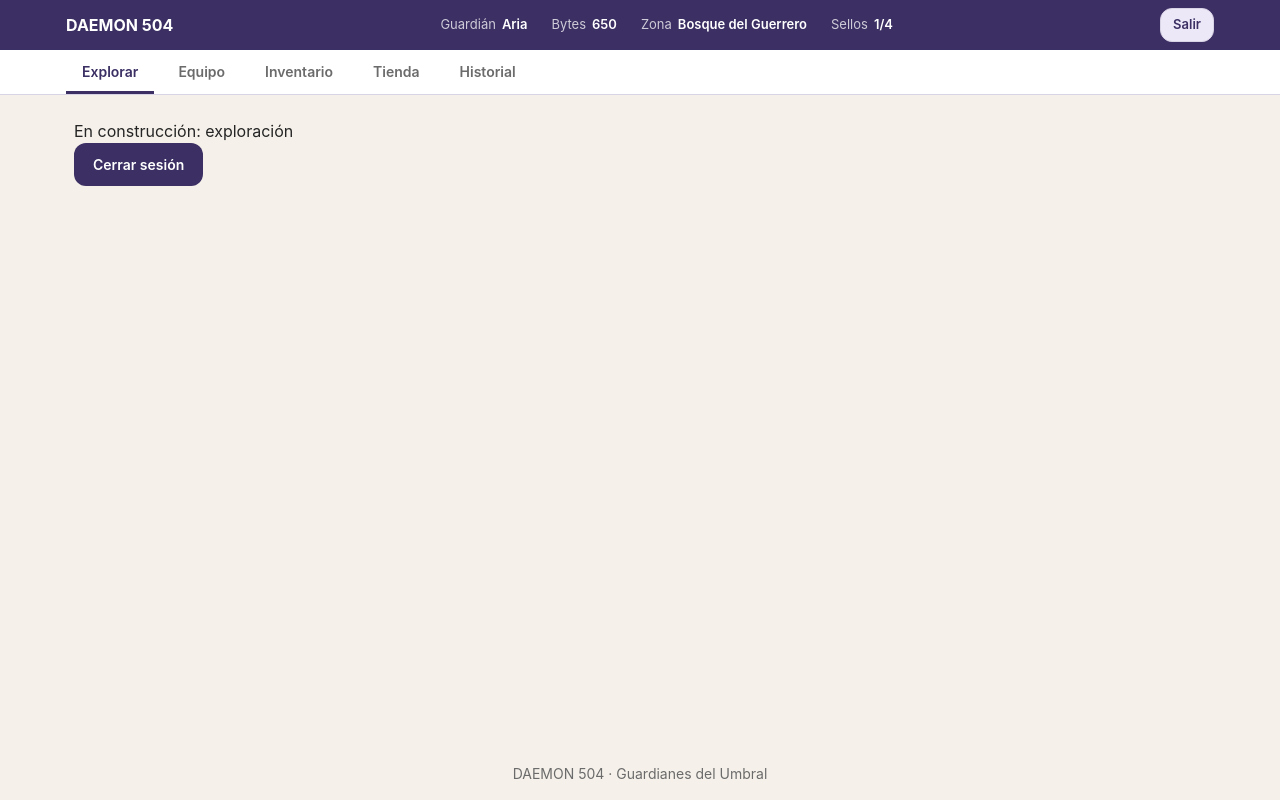
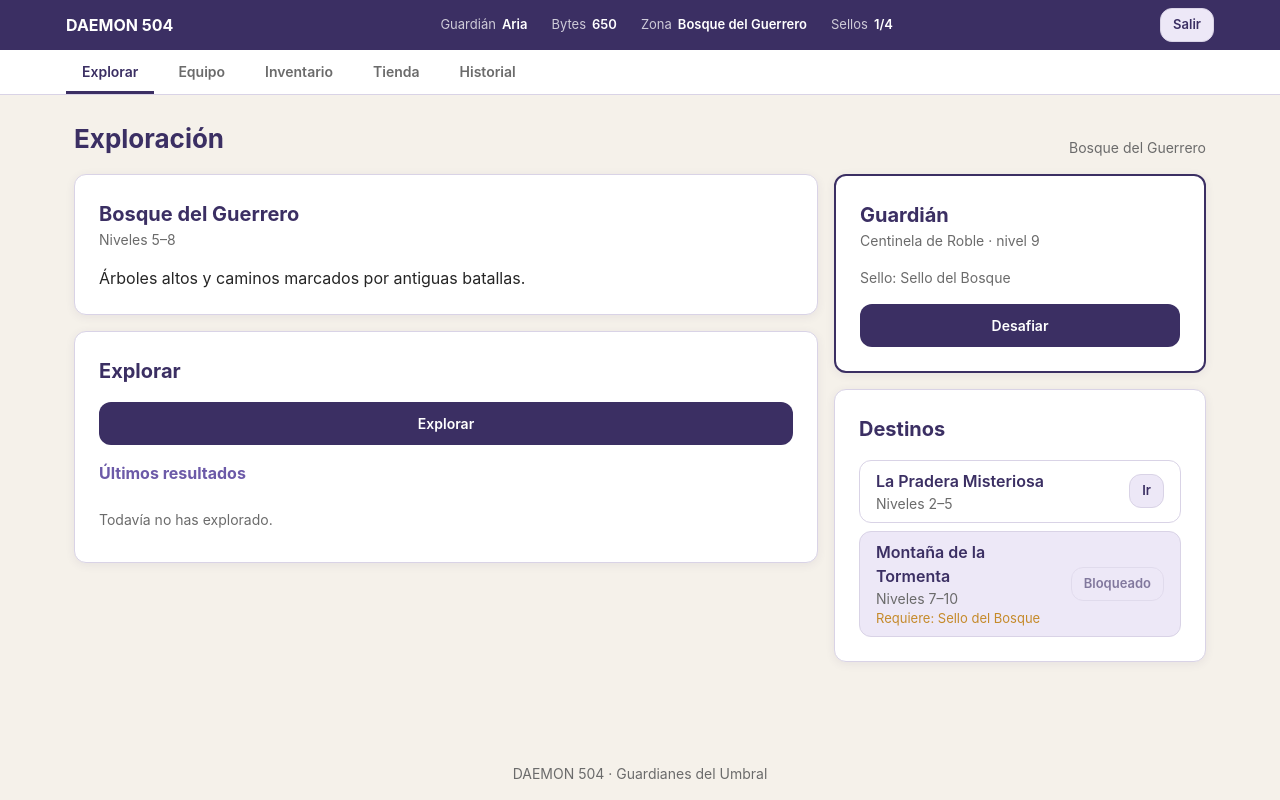
Before and after one commit to Gyulianamr/daemon-504, a React (Vite) app in the folder frontend/: page /exploracion in a window 1280 px wide. Built offline with nearby package versions, Linux system fonts and the light colour scheme.

Commit message:
feat(exploracion): pantalla principal de exploración

```diff
--- /dev/null
+++ b/frontend/src/css/exploracion.css
@@ -0,0 +1,25 @@
+.exploracion {
+  display: grid;
+  grid-template-columns: 1fr;
+  gap: var(--espacio-2);
+}
+
+.exploracion__principal,
+.exploracion__lateral {
+  display: flex;
+  flex-direction: column;
+  gap: var(--espacio-2);
+  min-width: 0;
+}
+
+.exploracion__vencido {
+  font-weight: 700;
+  color: var(--color-exito);
+}
+
+@media (min-width: 900px) {
+  .exploracion {
+    grid-template-columns: 2fr 1fr;
+    align-items: start;
+  }
+}
--- a/frontend/src/pages/Exploracion.jsx
+++ b/frontend/src/pages/Exploracion.jsx
@@ -1,17 +1,136 @@
-/* ═══════════════════════════════════════════════════════════════════
- * ESQUELETO (lo sube Genesis Medina en la tarea A2-01)
- * Lo reemplaza: Jenifer Padilla en la tarea A2-12
- * ═══════════════════════════════════════════════════════════════════ */
+import { useState } from 'react';
+import { useNavigate } from 'react-router-dom';
+import { obtenerZonaActual, moverA } from '../js/servicios/mundo.js';
+import { desafiarGuardian } from '../js/servicios/combate.js';
+import { useCargar } from '../js/utils/useCargar.js';
+import { useSesion } from '../js/sesion/SesionContext.jsx';
 import Boton from '../components/Boton.jsx';
-import { useSesion } from '../js/sesion/SesionContext.jsx';
+import Cargando from '../components/Cargando.jsx';
+import Destinos from '../components/Destinos.jsx';
+import Mensaje from '../components/Mensaje.jsx';
+import PanelExploracion from '../components/PanelExploracion.jsx';
+import Tarjeta from '../components/Tarjeta.jsx';
+import '../css/exploracion.css';
 
 export default function Exploracion() {
-  const { cerrarSesion } = useSesion();
+  const navegar = useNavigate();
+  const { refrescar } = useSesion();
+  const { datos, cargando, error, recargar } = useCargar(obtenerZonaActual);
+  const [ocupado, setOcupado] = useState(false);
+  const [aviso, setAviso] = useState('');
+
+
+  if (cargando && !datos) return <Cargando />;
+  if (error && !datos) return <Mensaje tipo="error">{error.message}</Mensaje>;
+
+  const { zona, destinos, combatePendiente } = datos;
+  const bloqueado = ocupado || combatePendiente;
+
+
+  async function actualizar() {
+    await recargar();
+    await refrescar();
+  }
+
+  async function ejecutar(accion) {
+    setOcupado(true);
+    setAviso('');
+    try {
+      await accion();
+    } catch (err) {
+      setAviso(err.message);
+    } finally {
+      setOcupado(false);
+    }
+  }
+
+  const viajar = (destinoId) =>
+    ejecutar(async () => {
+      await moverA(destinoId);
+      await actualizar();
+    });
+
+  const desafiar = () =>
+    ejecutar(async () => {
+      await desafiarGuardian();
+      await refrescar();
+      navegar('/combate');
+    });
+
+  const alExplorar = () => {
+    setAviso('');
+    actualizar().catch((err) => setAviso(err.message));
+  };
+
+  const guardian = zona.guardian;
 
   return (
-    <>
-      <p>En construcción: exploración</p>
-      <Boton onClick={cerrarSesion}>Cerrar sesión</Boton>
-    </>
+    <div className="pila">
+      <div className="encabezado-pagina">
+        <h1>Exploración</h1>
+        <span className="texto-suave">{zona.nombre}</span>
+      </div>
+
+      <Mensaje tipo="error">{aviso || (error && error.message)}</Mensaje>
+
+      {combatePendiente && (
+        <Mensaje tipo="aviso">
+          <div className="fila">
+            <span>Tienes un combate pendiente. Termínalo antes de explorar o viajar.</span>
+            <Boton variante="principal" pequeno onClick={() => navegar('/combate')}>
+              Ir al combate
+            </Boton>
+          </div>
+        </Mensaje>
+      )}
+
+      <div className="exploracion">
+        <div className="exploracion__principal">
+          <Tarjeta titulo={zona.nombre} subtitulo={`Niveles ${zona.nivelMin}–${zona.nivelMax}`}>
+            <div className="pila">
+              <p>{zona.descripcion}</p>
+              {zona.tieneTienda && (
+                <div className="fila">
+                  <Boton variante="secundario" onClick={() => navegar('/tienda')}>
+                    Ir a la tienda
+                  </Boton>
+                </div>
+              )}
+            </div>
+          </Tarjeta>
+
+          <PanelExploracion
+            deshabilitado={bloqueado}
+            alExplorar={alExplorar}
+            alError={(err) => setAviso(err.message)}
+          />
+        </div>
+
+        <div className="exploracion__lateral">
+          {guardian && (
+            <Tarjeta
+              titulo="Guardián"
+              subtitulo={`${guardian.nombre} · nivel ${guardian.nivel}`}
+              destacada={!guardian.derrotado}
+            >
+              <div className="pila">
+                <p className="texto-suave">Sello: {guardian.sello}</p>
+                {guardian.derrotado ? (
+                  <p className="exploracion__vencido">Vencido</p>
+                ) : (
+                  <Boton variante="principal" ancho disabled={bloqueado} onClick={desafiar}>
+                    Desafiar
+                  </Boton>
+                )}
+              </div>
+            </Tarjeta>
+          )}
+
+          <Tarjeta titulo="Destinos">
+            <Destinos destinos={destinos} alMover={viajar} ocupado={bloqueado} />
+          </Tarjeta>
+        </div>
+      </div>
+    </div>
   );
 }
```
